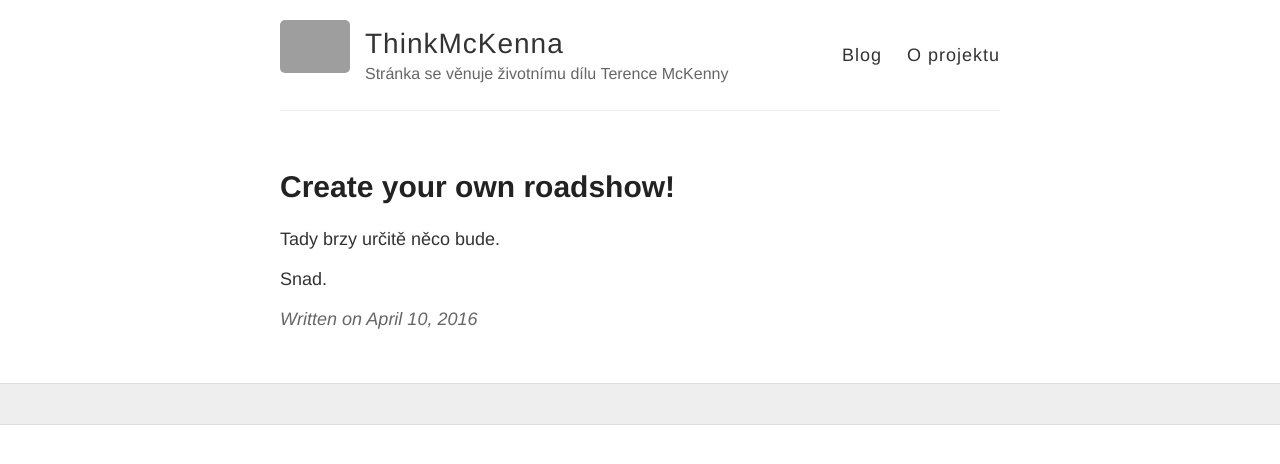
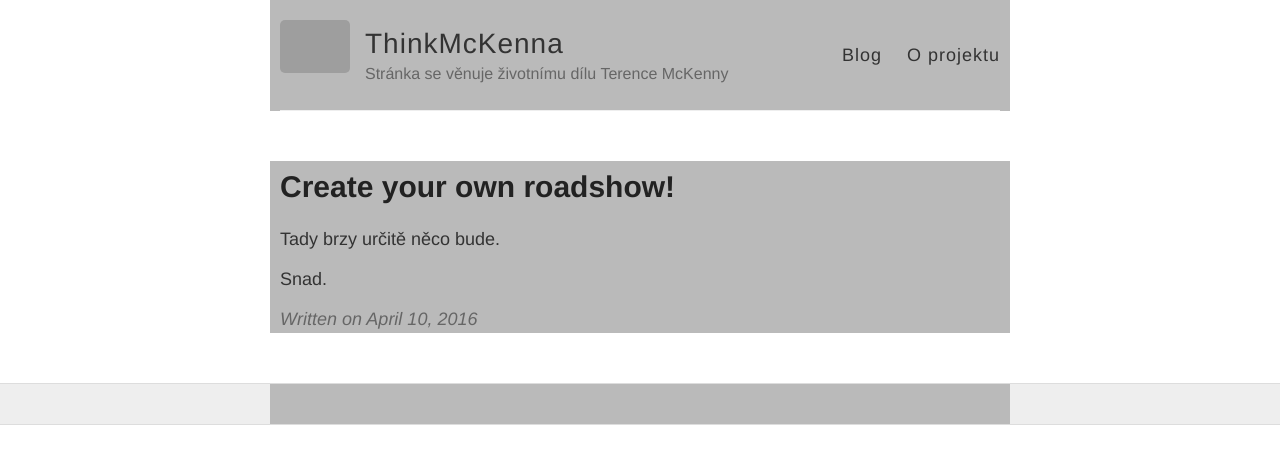
Before and after one commit to lucie-pelikanova/HavelockatGITHUB.github.io, a Jekyll site: the page built from _posts/2016-4-10-Prvni-post.md, in a window 1280 px wide. Shown: the top 464 px of the page. Built offline with Jekyll 4.4.1, drawn with Linux system fonts in a browser that asks for light colours; grey boxes are pictures that could not be loaded.

Commit message:
Update default.html

```diff
--- a/_layouts/default.html
+++ b/_layouts/default.html
@@ -17,7 +17,7 @@
     body {
       background-color:#ffffff;
     }
-    .wrapper-musthead{
+    .container{
       background-color:#bababa;
     }
 
```
